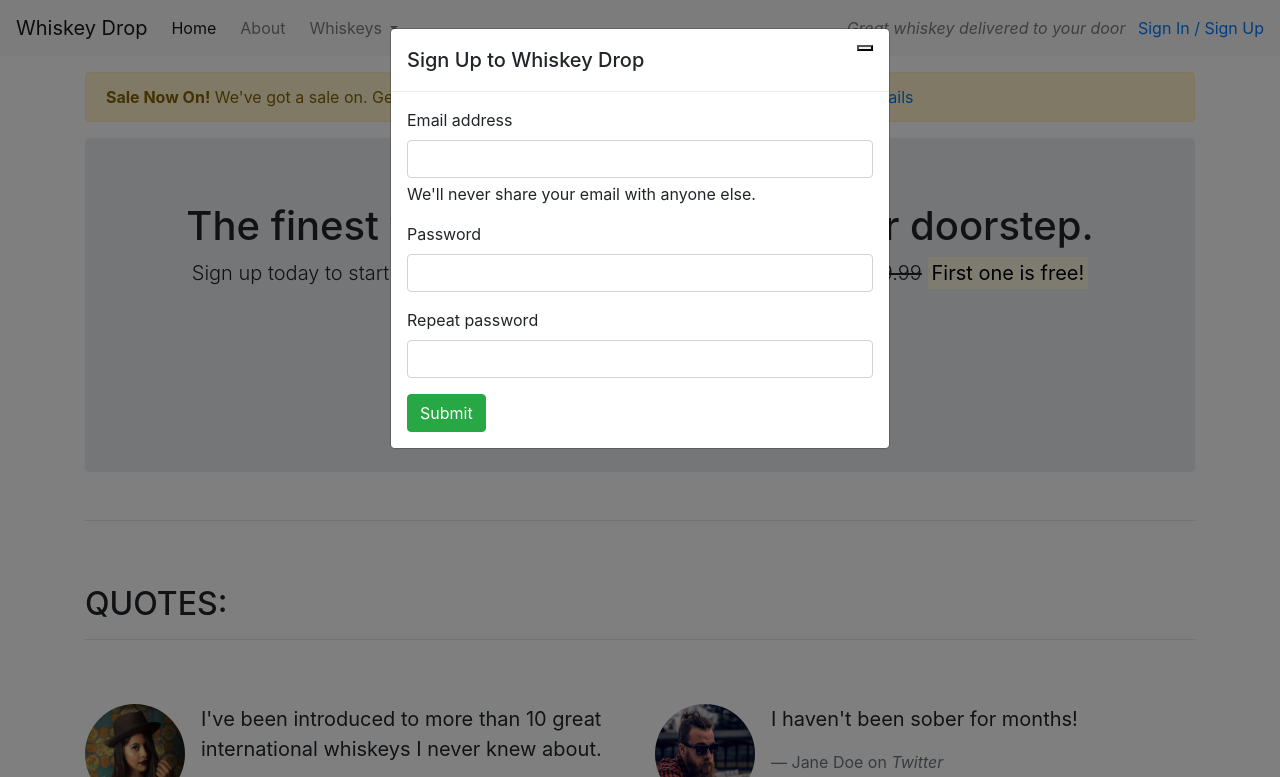
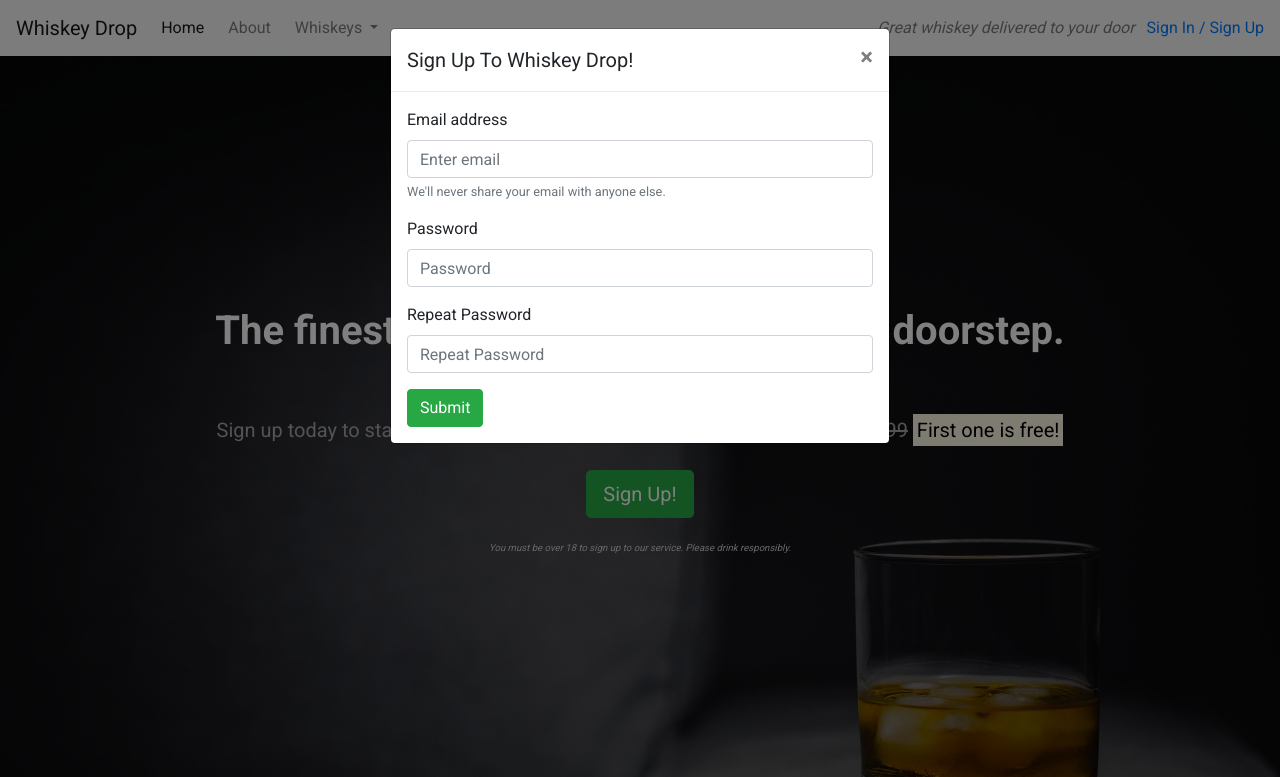
Before and after one commit to PhilippeItsMe/ci-boostrap-whiskey-challenge, a plain HTML site: page index.html in a window 1280 px wide. Both pictures are taken after a click on the button "Sign Up!". Shown: the top 777 px of the page. Drawn offline with nearby package versions, Linux system fonts and the light colour scheme.

Commit message:
Add custom css

```diff
--- /dev/null
+++ b/assets/css/style.css
@@ -0,0 +1,100 @@
+body {
+    font-family: 'Roboto', sans-serif;
+}
+
+/* Containers */
+
+.alert-container {}
+
+.callout-container {
+    height: 100vh;
+
+    background: url('../images/whiskey-background.jpg') no-repeat center center fixed;
+    -webkit-background-size: cover;
+    -moz-background-size: cover;
+    -o-background-size: cover;
+    background-size: cover;
+
+    display: flex;
+    align-items: center;
+    justify-content: center;
+
+    position: relative;
+}
+
+.opaque-overlay {
+    position: absolute;
+    top: 0;
+    left: 0;
+    height: 100%;
+    width: 100%;
+    background-color: rgba(0, 0, 0, 0.5);
+}
+
+.quotes-container {}
+
+.features-container {}
+
+/* Block dividers */
+
+.block-divider {
+    width: 75px;
+    height: 5px;
+    border: 0;
+    background-color: #444;
+}
+
+.block-divider--orange {
+    background-color: #f05f40;
+}
+
+.block-divider--short {
+    width: 35px;
+}
+
+/* Jumbotron */
+
+.jumbotron {
+    background-color: transparent;
+}
+
+.jumbotron h1 {
+    color: white;
+    font-weight: bold;
+    margin-bottom: 30px;
+    color: white;
+}
+
+.jumbotron .lead {
+    color: #a7a7a7;
+    margin: 25px 0;
+}
+
+.jumbotron small {
+    font-size: 60%;
+    font-style: italic;
+    color: #d0d0d0;
+}
+
+/* Buttons */
+
+.btn--cta {
+    font-weight: bold;
+    border-radius: 23px;
+    width: 160px;
+}
+
+.btn--red {
+    color: white;
+    background-color: #f05f40;
+    border-color: #f05f40;
+}
+
+.btn--red:hover,
+.btn--red:active,
+.btn--red:focus,
+.btn--red:active:focus {
+    background-color: #df4929;
+    border-color: #df4929;
+    color: white;
+}
--- a/index.html
+++ b/index.html
@@ -8,6 +8,8 @@
     <link rel="stylesheet" href="https://maxcdn.bootstrapcdn.com/bootstrap/4.1.3/css/bootstrap.min.css">
     <link rel="stylesheet" href="https://use.fontawesome.com/releases/v5.6.1/css/all.css"
         integrity="sha384-gfdkjb5BdAXd+lj+gudLWI+BXq4IuLW5IT+brZEZsLFm++aCMlF1V92rMkPaX4PP" crossorigin="anonymous">
+    <link href="https://fonts.googleapis.com/css?family=Roboto:400,700" rel="stylesheet">
+    <link rel="stylesheet" href="assets/css/style.css" type="text/css" />
 </head>
 
 <body>
@@ -15,9 +17,11 @@
     <nav class="navbar navbar-light navbar-expand-sm bg-light">
         <a href="/" class="navbar-brand">
             Whiskey Drop</a>
+
         <button class="navbar-toggler ml-auto" type="button" data-toggle="collapse" data-target="#navbarNavDropdown"
             aria-controls="navbarNavDropdown" aria-expanded="false" aria-label="Toggle navigation">
             <span class="navbar-toggler-icon"></span></button>
+
         <div class="collapse navbar-collapse" id="navbarNavDropdown">
             <ul class="navbar-nav mr-auto">
                 <li class="active nav-item mr-2"><a class="nav-link" href="/">Home</a></li>
@@ -34,6 +38,7 @@
                         <a class="dropdown-item" href="#">American</a>
                     </div>
                 </li>
+
                 <li class="nav-item mr-2 d-block d-sm-none"><a class="nav-link" href="">Sign In / Sign Up</a></li>
             </ul>
         </div>
@@ -43,25 +48,27 @@
         </div>
         <!--</div>-->
     </nav>
-    <article class="container mt-3">
-        <div class="row d-none d-sm-block">
-            <div class="col-12">
-                <div class="alert alert-warning">
-                    <strong>Sale Now On!</strong> We've got a sale on. Get a 12 month subscription for the price of 6!
-                    <a href="">See here for more details</a>
-                </div>
-            </div>
-        </div>
+    <!--<div class="container alert-container">-->
+    <!--    <div class="row d-none d-sm-block">-->
+    <!--        <div class="col-12">-->
+    <!--            <div class="alert alert-warning">-->
+    <!--                <strong>Sale Now On!</strong> We've got a sale on. Get a 12 month subscription for the price of 6! <a href="">See here for more details</a>-->
+    <!--            </div>-->
+    <!--        </div>-->
+    <!--    </div>-->
+    <!--</div>-->
+    <div class="container-fluid callout-container">
         <!-- Callout -->
+        <div class="opaque-overlay">&nbsp;</div>
         <div class="row">
             <div class="col-12">
                 <section class="callout jumbotron text-center">
-                    <h1>The finest whiskeys delivered to your doorstep.</h1>
+                    <h1 class="jumbotron-header">The finest whiskeys delivered to your doorstep.</h1>
+                    <hr class="block-divider block-divider--orange">
                     <p class="lead">Sign up today to start receiving the world's best whiskeys every month.
                         <s class="d-none d-sm-inline">€19.99</s>
                         <span class="d-inline d-sm-none"><br></span>
-                        <strong><mark>First one is free!</mark></strong>
-                    </p>
+                        <strong><mark>First one is free!</mark></strong></p>
                     <p><button class="btn btn-lg btn-success" data-toggle="modal" data-target="#signUpModal">Sign
                             Up!</button></p>
                     <p class="text-muted"><small>You must be over 18 to sign up to our service. Please drink
@@ -69,9 +76,11 @@
                 </section>
             </div>
         </div>
-        <!-- /.callout -->
-        <hr>
-        <!-- Quotes -->
+    </div>
+    <!-- /.callout -->
+
+    <!-- Quotes -->
+    <div class="container quotes-container">
         <section class="quotes">
             <div class="row">
                 <div class="col-12 my-5">
@@ -111,9 +120,11 @@
                 </div>
             </div>
         </section>
-        <!-- /.quotes -->
-        <hr>
-        <!-- Features -->
+    </div>
+    <!-- /.quotes -->
+
+    <!-- Features -->
+    <div class="features-container">
         <section class="features">
             <div class="row">
                 <div class="col-12 my-5">
@@ -152,31 +163,35 @@
                 </div>
             </div>
         </section>
-        <!-- /.features -->
-    </article>
-    <!-- PopUp Modal -->
+    </div>
+    <!-- /.features -->
+
     <div class="modal" tabindex="-1" role="dialog" id="signUpModal">
-        <div class="modal-dialog">
+        <div class="modal-dialog" role="document">
             <div class="modal-content">
                 <div class="modal-header">
-                    <h5 class="modal-title">Sign Up to Whiskey Drop</h5>
-                    <button type="button" class="btn-close" data-bs-dismiss="modal" aria-label="Close"></button>
+                    <h5 class="modal-title">Sign Up To Whiskey Drop!</h5>
+                    <button type="button" class="close" data-dismiss="modal" aria-label="Close">
+                        <span aria-hidden="true">&times;</span>
+                    </button>
                 </div>
                 <div class="modal-body">
                     <form>
-                        <div class="mb-3">
-                            <label for="exampleInputEmail1" class="form-label">Email address</label>
+                        <div class="form-group">
+                            <label for="exampleInputEmail1">Email address</label>
                             <input type="email" class="form-control" id="exampleInputEmail1"
-                                aria-describedby="emailHelp">
-                            <div id="emailHelp" class="form-text">We'll never share your email with anyone else.</div>
+                                aria-describedby="emailHelp" placeholder="Enter email">
+                            <small id="emailHelp" class="form-text text-muted">We'll never share your email with anyone
+                                else.</small>
                         </div>
-                        <div class="mb-3">
-                            <label for="password" class="form-label">Password</label>
-                            <input type="password" class="form-control" id="password">
+                        <div class="form-group">
+                            <label for="password">Password</label>
+                            <input type="password" class="form-control" id="password" placeholder="Password">
                         </div>
-                        <div class="mb-3">
-                            <label for="repeatPassword" class="form-label">Repeat password</label>
-                            <input type="password" class="form-control" id="prepeatPassword">
+                        <div class="form-group">
+                            <label for="repeatPassword">Repeat Password</label>
+                            <input type="password" class="form-control" id="repeatPassword"
+                                placeholder="Repeat Password">
                         </div>
                         <button type="submit" class="btn btn-success">Submit</button>
                     </form>
@@ -184,7 +199,7 @@
             </div>
         </div>
     </div>
-    <!-- ./PopUp Modal -->
+
     <script src="https://code.jquery.com/jquery-3.3.1.slim.min.js"
         integrity="sha384-q8i/X+965DzO0rT7abK41JStQIAqVgRVzpbzo5smXKp4YfRvH+8abtTE1Pi6jizo" crossorigin="anonymous">
     </script>
```
Also changed, not shown: assets/images/whiskey-background.jpg (added).
